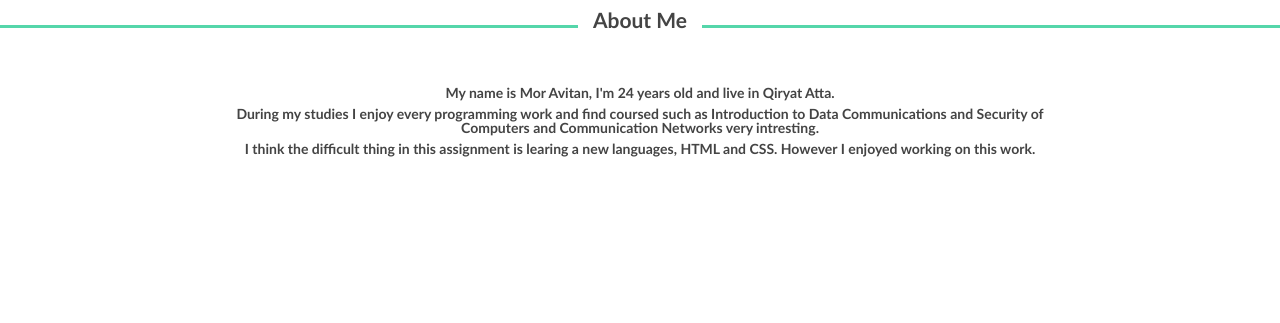
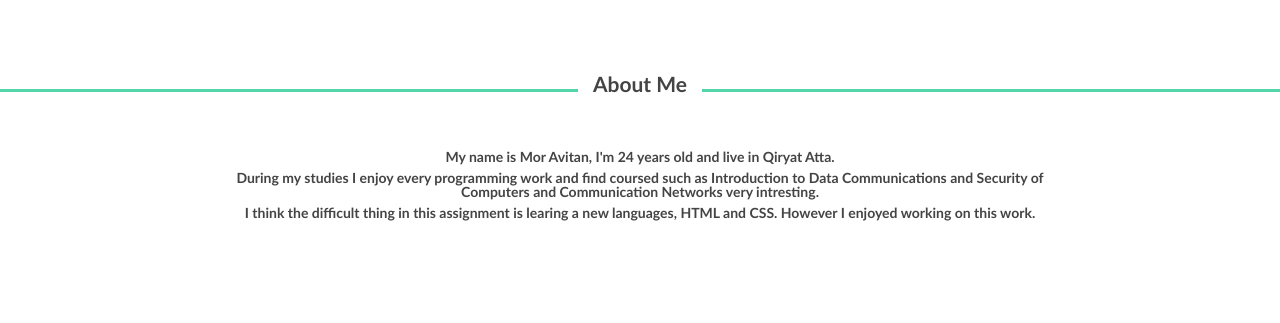
Before and after one commit to moravitan/webSite, a plain HTML site: page index.html in a window 1280 px wide. Shown: the part 66-389 px from the top of the page. Drawn offline with Linux system fonts and the light colour scheme.

Commit message:
position

```diff
--- a/style.css
+++ b/style.css
@@ -134,6 +134,9 @@ body {
 .section p{
 	padding-top: 10%;
 }
+.section{
+	padding-top: 10%;
+}
 
 #about h2{
  padding-bottom: 4%;
```
